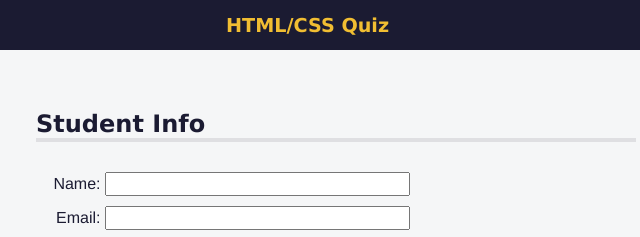
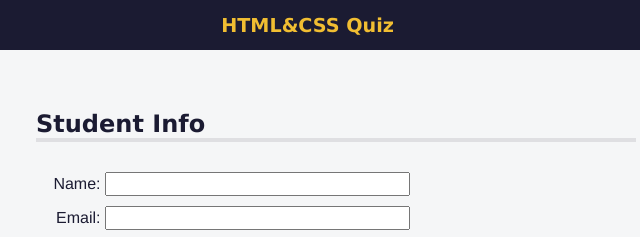
Before and after one commit to pozetiv4iks/it-incubator-sandbox, a plain HTML site: page HTML&CSS/Quiz/index.html in a window 1280 px wide. Shown: the top 237 px of the page, 304-944 px from the left. Drawn offline with Linux system fonts and the light colour scheme.

Commit message:
add freecodecamp task

```diff
--- a/HTML&CSS/Quiz/index.html
+++ b/HTML&CSS/Quiz/index.html
@@ -10,7 +10,7 @@
   <body>
     <header>
       <img id="logo" alt="freeCodeCamp" src="https://cdn.freecodecamp.org/platform/universal/fcc_primary.svg">
-      <h1>HTML/CSS Quiz</h1>
+      <h1>HTML&CSS Quiz</h1>
       <nav>
         <ul>
           <li><a href="#student-info" accesskey="s">INFO</a></li>
```
